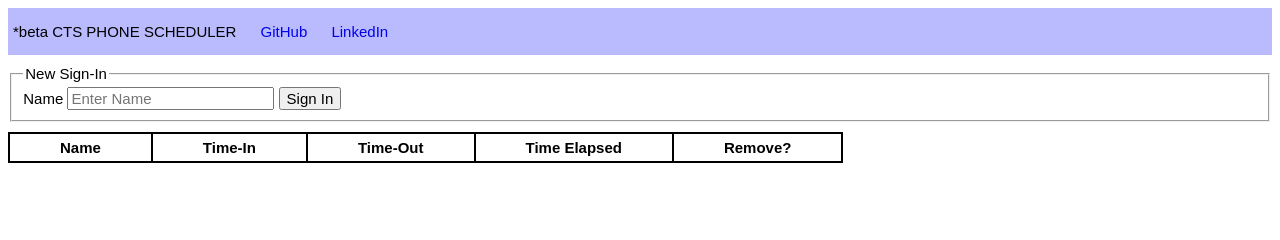
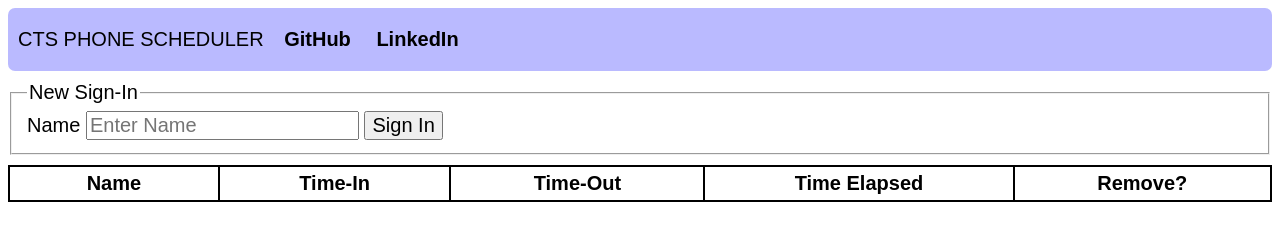
Before and after one commit to franklant/ctsphonescheduler, a website: page index.html in a window 1280 px wide. Drawn offline with nearby package versions, Linux system fonts and the light colour scheme.

Commit message:
add: #7 Show a warning prompt before completely removing the entry

```diff
--- a/index.html
+++ b/index.html
@@ -9,7 +9,7 @@
 <body>
 <!--Page is now running...-->
     <div id="nav">
-        <p style="display: inline-block; margin-right: 10px;">*beta CTS PHONE SCHEDULER</p>
+        <p style="display: inline-block; margin-right: 5px;">CTS PHONE SCHEDULER</p>
 <!--        <a href="">Home</a>-->
         <a href="https://github.com/franklant/" target="_blank">GitHub</a>
         <a href="https://www.linkedin.com/in/franklant/" target="_blank">LinkedIn</a>
--- a/src/css/styles.css
+++ b/src/css/styles.css
@@ -1,10 +1,34 @@
 body {
     font-family: Arial, "Droid Serif";
-    font-size: 15px;
+
+    /* Alternate Styling */
+    /*color: #dfdfdf;*/
+    /*background-color: #1c1c1c;*/
+    /*font-size: 15px;*/
+    font-size: 20px;
+}
+
+#nav > p {
+    /* Alternate Styling */
+    /*color: white;*/
 }
 
 input {
-    font-size: 15px;
+    /*font-size: 15px;*/
+
+    /* Alternate Styling */
+    /*color: white;*/
+    /*background-color: #404040;*/
+    font-size: 20px;
+}
+
+button {
+    /*font-size: 15px;*/
+
+    /* Alternate Styling */
+    /*color: white;*/
+    /*background-color: #404040;*/
+    font-size: 20px;
 }
 
 #new-entry-form {
@@ -12,29 +36,53 @@ input {
 }
 
 #nav {
-    padding-left: 5px;
+    padding-left: 10px;
+    border-radius: 7px;
     background-color: #babaff;
+
+    /* Alternate Styling */
+    /*background-color: #0cbd0d;*/
 }
 
 #nav > a {
     text-decoration: none;
-    padding: 15px 10px 15px 10px;
+    color: black;
+    /*padding: 15px 10px 15px 10px;*/
+
+    /* Alternate Styling */
+    font-weight: bold;
+    /*color: white;*/
+    padding: 20px 10px 21px 10px;
 }
 
 #nav > a:hover {
     /* Hover state */
     background-color: #a7a7e8;
+
+    /* Alternate Styling */
+    /*background-color: #0a7c0a;*/
+
 }
 
 #nav > a:active {
     /* Active state */
     background-color: #7b7bae;
-    color: white;
+
+    /* Alternate Styling */
+    /*background-color: #004700;*/
+    /*color: white;*/
+}
+
+table {
+    width: 100%;
 }
 
 table, th, td {
     padding: 5px 50px 5px 50px;
     border: 2px solid black;
+
+    /* Alternate Styling */
+    /*border: 2px solid #a8a8a8;*/
     border-collapse: collapse;
 
     text-align: center;
--- a/src/js/index.js
+++ b/src/js/index.js
@@ -162,8 +162,11 @@ function removeEntry(btnElement, elapsedTimerId) {
     // stop the timer
     clearInterval(elapsedTimerId)
 
-    // <tr> -> <td> -> <button>
-    $(btnElement).parent().parent().remove()
+    // make sure the user would like to remove the entry
+    if (confirm("Are you sure?")) {
+        // <tr> <- <td> <- <button>
+        $(btnElement).parent().parent().remove()
+    }
 }
 
 
```
